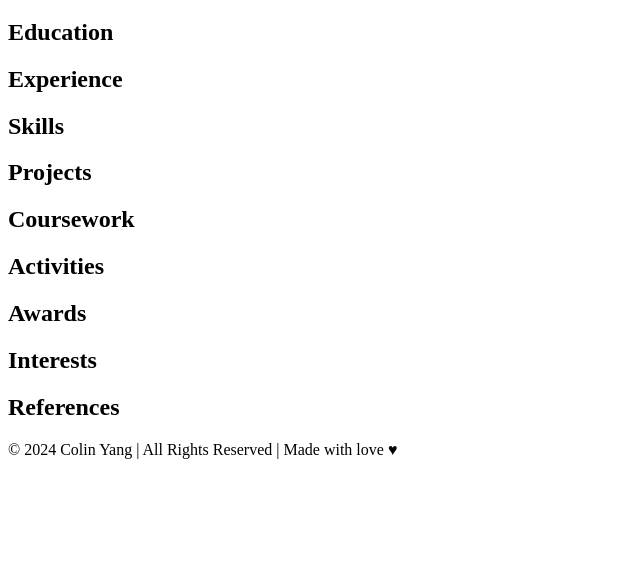
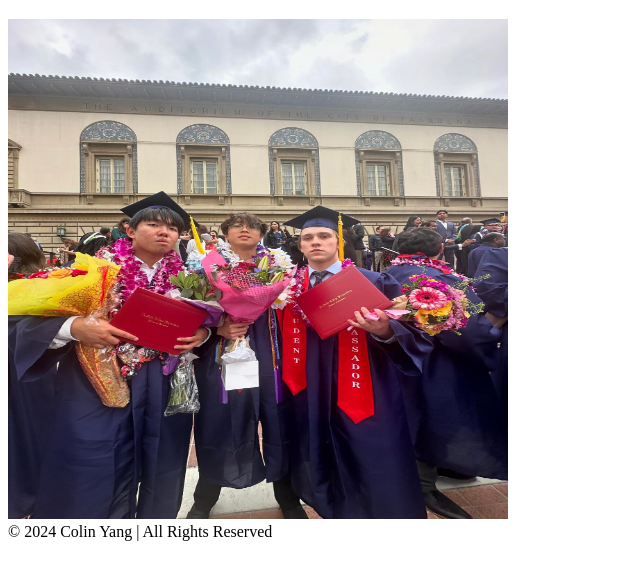
Before and after one commit to coli-nyang/coli-nyang.github.io, a plain HTML site: page resume.html in a window 1280 px wide. Shown: the part 218-798 px from the top of the page, without its empty margins (0-640 px from the left). Drawn offline with Linux system fonts and the light colour scheme.

Commit message:
Update resume.html

```diff
--- a/resume.html
+++ b/resume.html
@@ -18,18 +18,13 @@
     <main>
       <h1>RESUME!</h1>
       <div class="resume">
-        <section><h2 class="section-title"></h2></section>
-        <section><h2>Education</h2></section>
-        <section><h2>Experience</h2></section>
-        <section><h2>Skills</h2></section>
-        <section><h2>Projects</h2></section>
-        <section><h2>Coursework</h2></section>
-        <section><h2>Activities</h2></section>
-        <section><h2>Awards</h2></section>
-        <section><h2>Interests</h2></section>
-        <section><h2>References</h2></section>
+        <div class="about-image"></div>
+        <div class="about-text">
+            <img src="monkeys.jpg" alt="gang" width="500" height="500">
       </div>
     </main>
-    <footer class="footer">© 2024 Colin Yang | All Rights Reserved | Made with love ♥</footer>
+    <footer class="footer">
+      © 2024 Colin Yang | All Rights Reserved
+    </footer>
   </body>
 </html>
```
